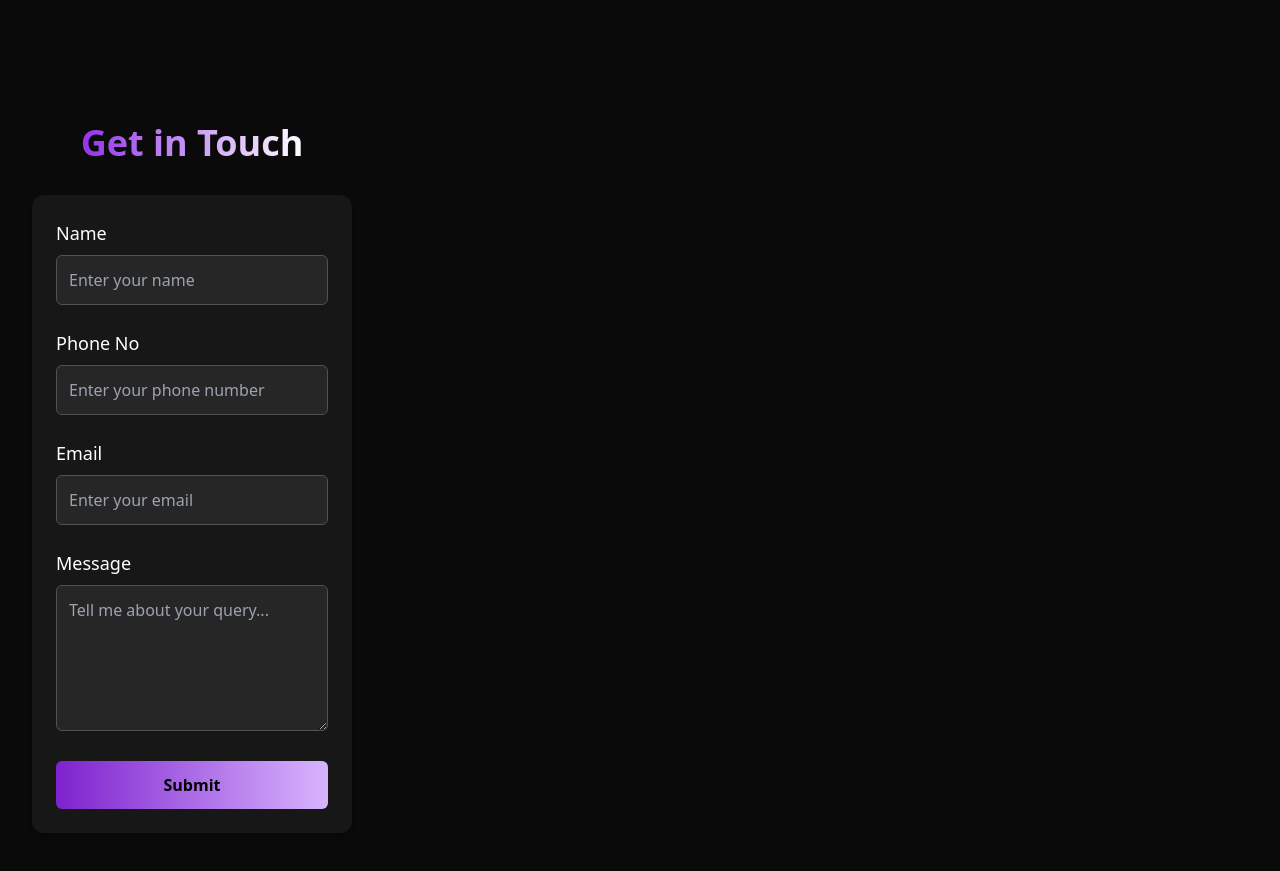
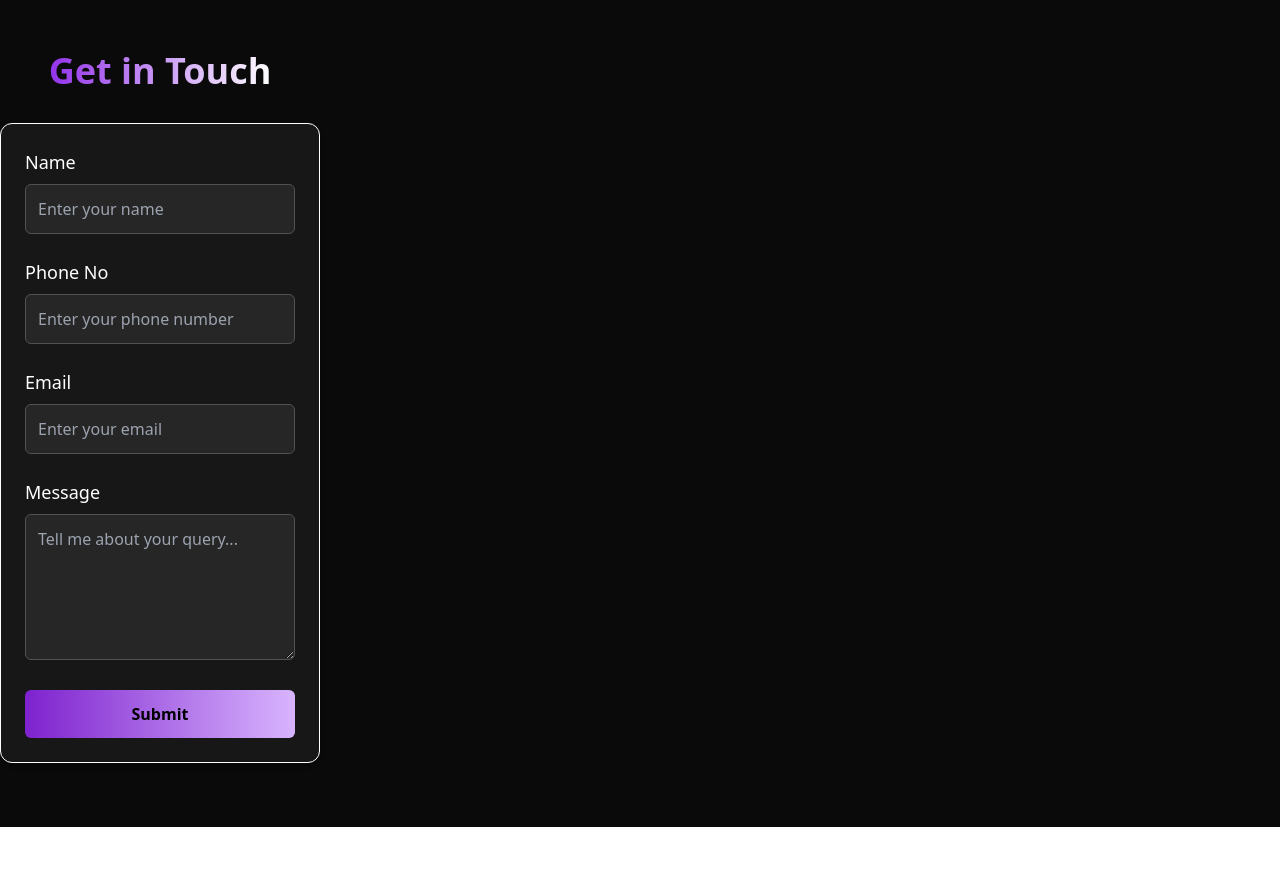
Before and after one commit to ShidoAKV/Portfolio, a React (Create React App) app: page / in a window 1280 px wide. Shown: the part 4940-5811 px from the top of the page. After the commit the page ends 5767 px from the top, so only its background shows below. Built offline with nearby package versions, Linux system fonts and the light colour scheme.

Commit message:
modifying

```diff
--- a/src/App.js
+++ b/src/App.js
@@ -38,7 +38,7 @@ function App() {
               <div className="absolute top-0 z-[-2] h-screen w-screen bg-neutral-950 bg-[radial-gradient(ellipse_80%_80%_at_50%_-20%,rgba(120,119,198,0.3),rgba(255,255,255,0))]"></div>
             </div>
 
-            <div className="Container mx-auto px-8 bg-neutral-950 bg-[radial-gradient(ellipse_80%_80%_at_50%_-20%,rgba(120,119,198,0.3),rgba(255,255,255,0))]">
+            <div className="Container mx-auto   px-6  lg:pl-0 pl-5 bg-neutral-950 bg-[radial-gradient(ellipse_80%_80%_at_50%_-20%,rgba(120,119,198,0.3),rgba(255,255,255,0))]">
               <Navbar />
               <Hero />
               <About />
--- a/src/components/ContactForm.js
+++ b/src/components/ContactForm.js
@@ -54,7 +54,7 @@ const ContactForm = () => {
       <form
         ref={formRef}
         onSubmit={handleSubmit}
-        className="max-w-2xl mx-auto bg-neutral-900 p-6 rounded-xl shadow-md space-y-6"
+        className="max-w-2xl mx-auto border border-white bg-neutral-900 p-6 rounded-xl shadow-md space-y-6"
       >
         <div>
           <label htmlFor="name" className="block mb-2 text-lg font-medium">Name</label>
--- a/src/components/Project.js
+++ b/src/components/Project.js
@@ -3,8 +3,8 @@ import { motion } from 'framer-motion';
 
 function Project() {
   return (
-    <div className='w-[320px] lg:max-w-6xl mx-auto sm:px-6'>
-      <div className='pb-16 '>
+    <div className='w-[320px] mr-5 lg:max-w-6xl '>
+      <div className='pb-16  '>
         {/* Heading */}
         <motion.h2
           className="my-12 text-center text-3xl  text-white"
```
